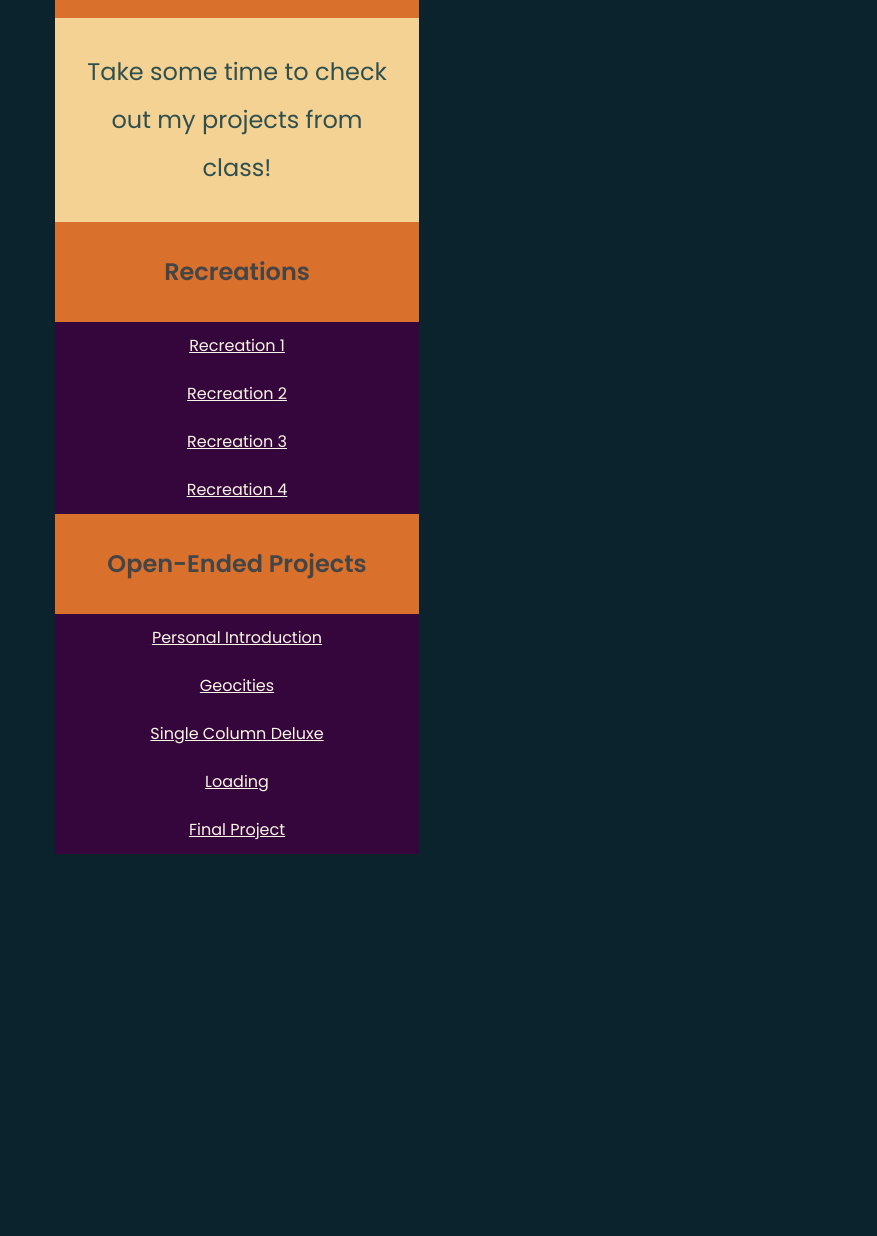
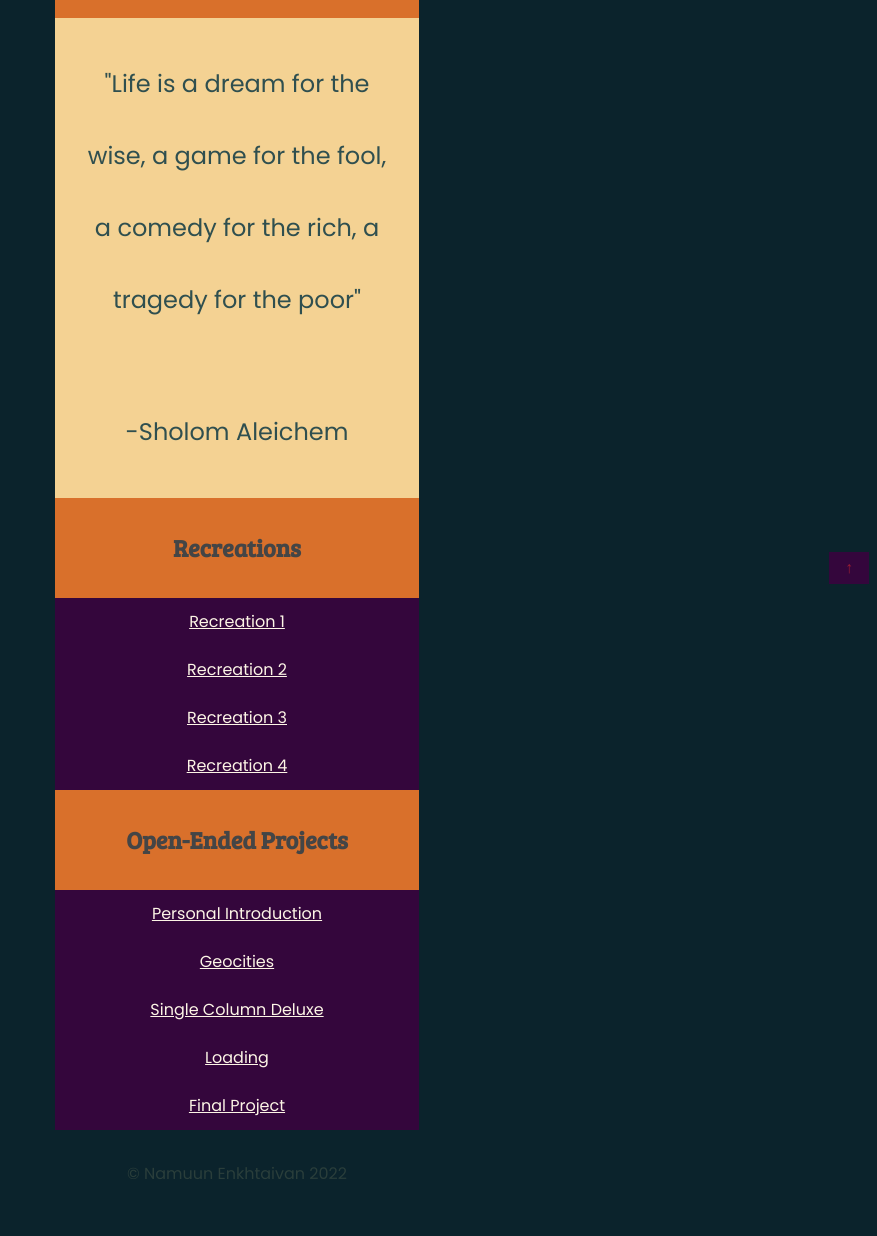
Before and after one commit to namenkh/webdev1, a plain HTML site: page index.html in a window 1280 px wide. Shown: the part 208-1444 px from the top of the page, without its empty margins (403-1280 px from the left). Before the commit the page ends 1080 px from the top, so only its background shows below. Drawn offline with Linux system fonts and the light colour scheme.

Commit message:
done tweaking

```diff
--- a/index.html
+++ b/index.html
@@ -1,5 +1,6 @@
 <!DOCTYPE html>
 <html lang="en">
+
 <head>
     <meta charset="UTF-8">
     <meta http-equiv="X-UA-Compatible" content="IE=edge">
@@ -9,9 +10,13 @@
     <link rel="stylesheet" href="style.css">
 
 </head>
+
 <body>
     <h1>Welcome to Namuun's Web Dev 1 Portfolio</h1>
-<p> Take some time to check out my projects from class! </p>
+    <div class="quote">
+        <p> "Life is a dream for the wise, a game for the fool, a comedy for the rich, a tragedy for the poor" </p>
+        <p>-Sholom Aleichem</p>
+    </div>
     <h2>Recreations</h2>
     <nav>
         <a href="/projects/recreation1">Recreation 1</a>
@@ -29,4 +34,10 @@
         <a href="/projects/final-project/">Final Project</a>
     </nav>
 </body>
+<footer>
+    <div class="copy">&copy; Namuun Enkhtaivan 2022</div>
+</footer>
+
+<div class="back-to-top"> <a href="#top" class="back-to-top">&uarr;</a></div>
+
 </html>
--- a/style.css
+++ b/style.css
@@ -1,4 +1,5 @@
 @import url('https://fonts.googleapis.com/css2?family=Poppins:wght@400;600&display=swap');
+@import url('https://fonts.googleapis.com/css2?family=Bree+Serif&display=swap');
 
 *{
     margin:0;
@@ -19,13 +20,17 @@ h1,h2 {
     color:rgb(68, 69, 70);
     background-color: rgb(217, 112, 43);
     padding:2rem;
+    font-family: 'Bree Serif', serif;
 
 }
+.quote{
+    color:darkslategray;
+    background-color: rgb(244, 210, 147);
 
+}
 p{
    color:darkslategray;
-   background-color: rgb(244, 210, 147);
-   line-height: 2;
+   line-height:3;
    font-size: 1.5rem;
    padding:30px;
 }
@@ -46,3 +51,18 @@ nav {
 nav a:hover{
     color: rgb(227, 101, 210);
 }
+.back-to-top {
+    padding: 1rem;
+    position: fixed;
+    bottom: 0.5rem;
+    right: 0.5rem;
+    background-color: rgb(52, 6, 60);
+    color: rgba(222, 44, 44, 0.59);
+    text-decoration: none;
+    line-height: 0;
+}
+
+footer{
+    color:rgb(42, 62, 59);
+    padding: 2rem;
+}
```
Lines whose indentation alone changed are shown as unchanged.
